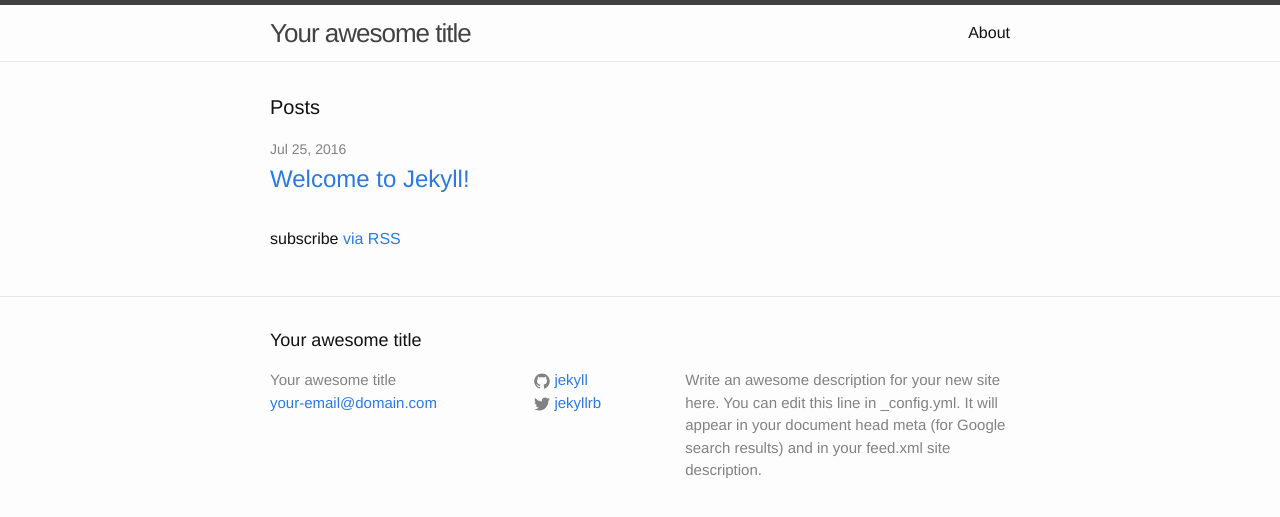
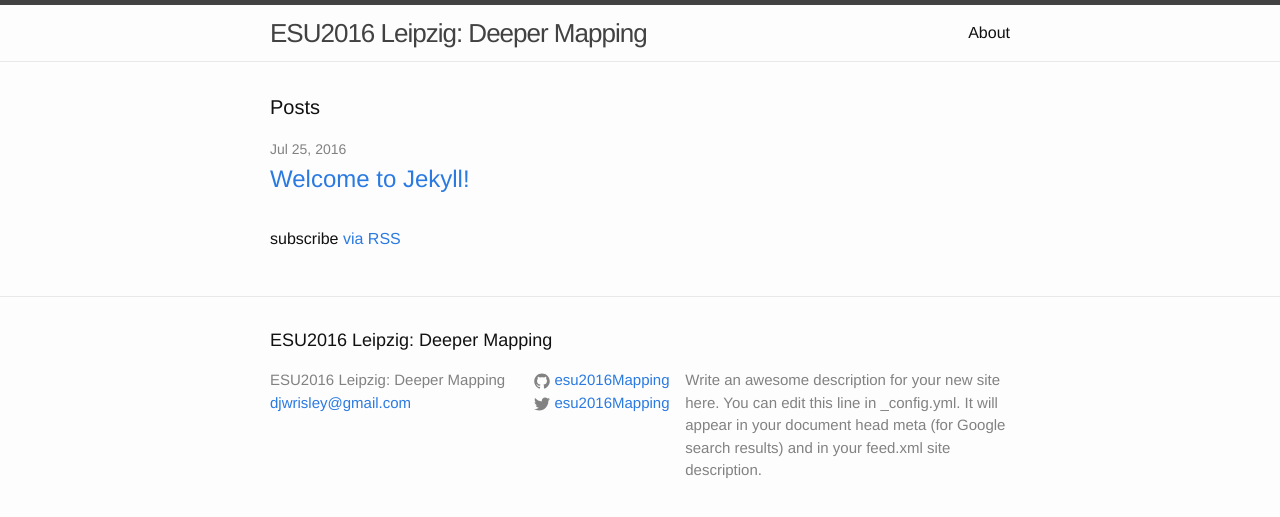
Before and after one commit to esu2016Mapping/esu2016Mapping.github.io, a Jekyll site: the page built from index.html, in a window 1280 px wide. Shown: the top 517 px of the page. Built offline with Jekyll 4.4.1, drawn with Linux system fonts in a browser that asks for light colours.

Commit message:
Configuring

```diff
--- a/_config.yml
+++ b/_config.yml
@@ -1,21 +1,19 @@
-# Welcome to Jekyll!
-#
-# This config file is meant for settings that affect your whole blog, values
-# which you are expected to set up once and rarely need to edit after that.
-# For technical reasons, this file is *NOT* reloaded automatically when you use
-# 'jekyll serve'. If you change this file, please restart the server process.
-
 # Site settings
-title: Your awesome title
-email: your-email@domain.com
+title: "ESU2016 Leipzig: Deeper Mapping"
+email: djwrisley@gmail.com
 description: > # this means to ignore newlines until "baseurl:"
   Write an awesome description for your new site here. You can edit this
   line in _config.yml. It will appear in your document head meta (for
   Google search results) and in your feed.xml site description.
+
 baseurl: "" # the subpath of your site, e.g. /blog
-url: "http://yourdomain.com" # the base hostname & protocol for your site
-twitter_username: jekyllrb
-github_username:  jekyll
+url: "http://esu2016mapping.github.io" # the base hostname & protocol for your site
+
+twitter_username: esu2016Mapping
+github_username:  esu2016Mapping
+
+permalink:          pretty
+permalink:          /:year/:month-:day.html
 
 # Build settings
 markdown: kramdown
```
